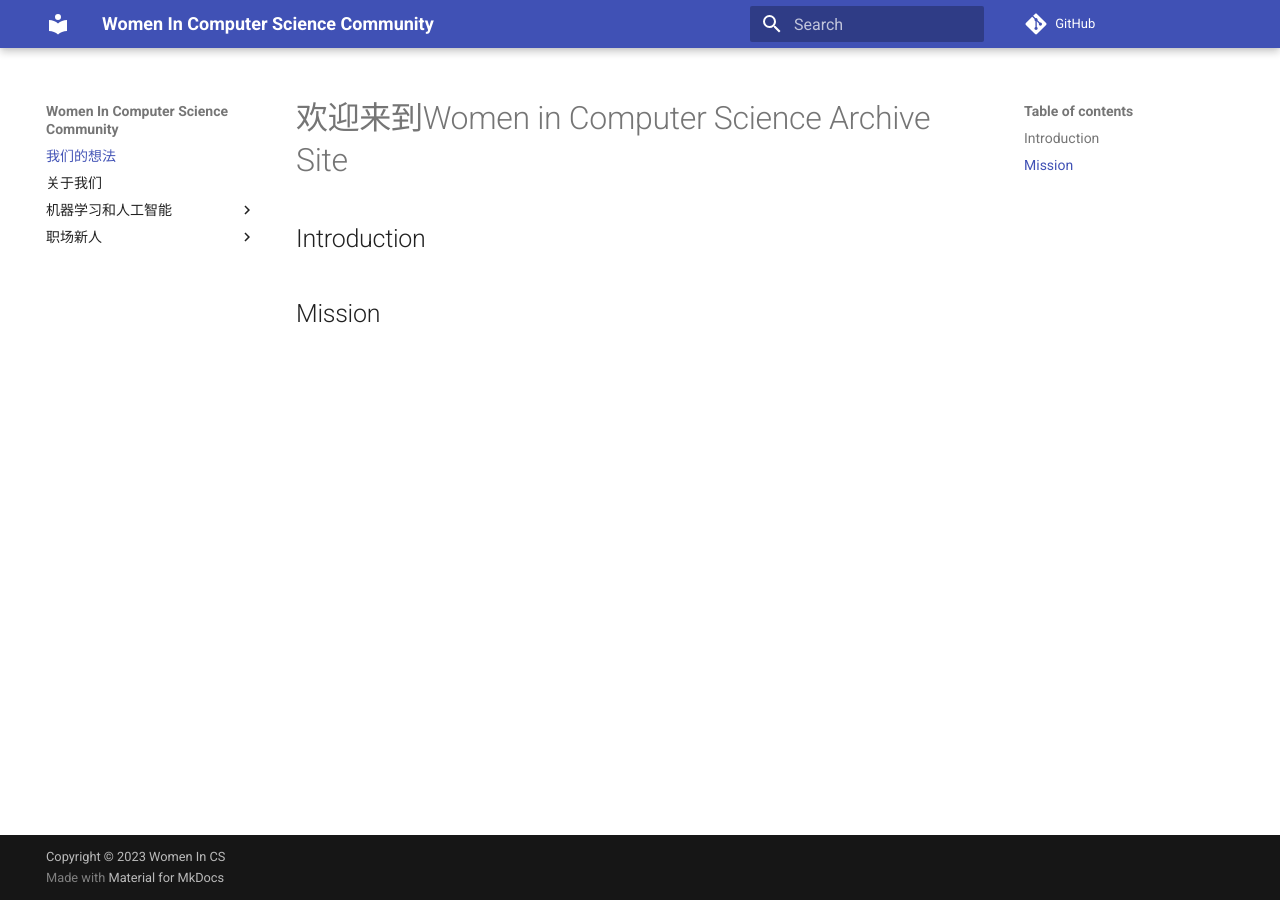
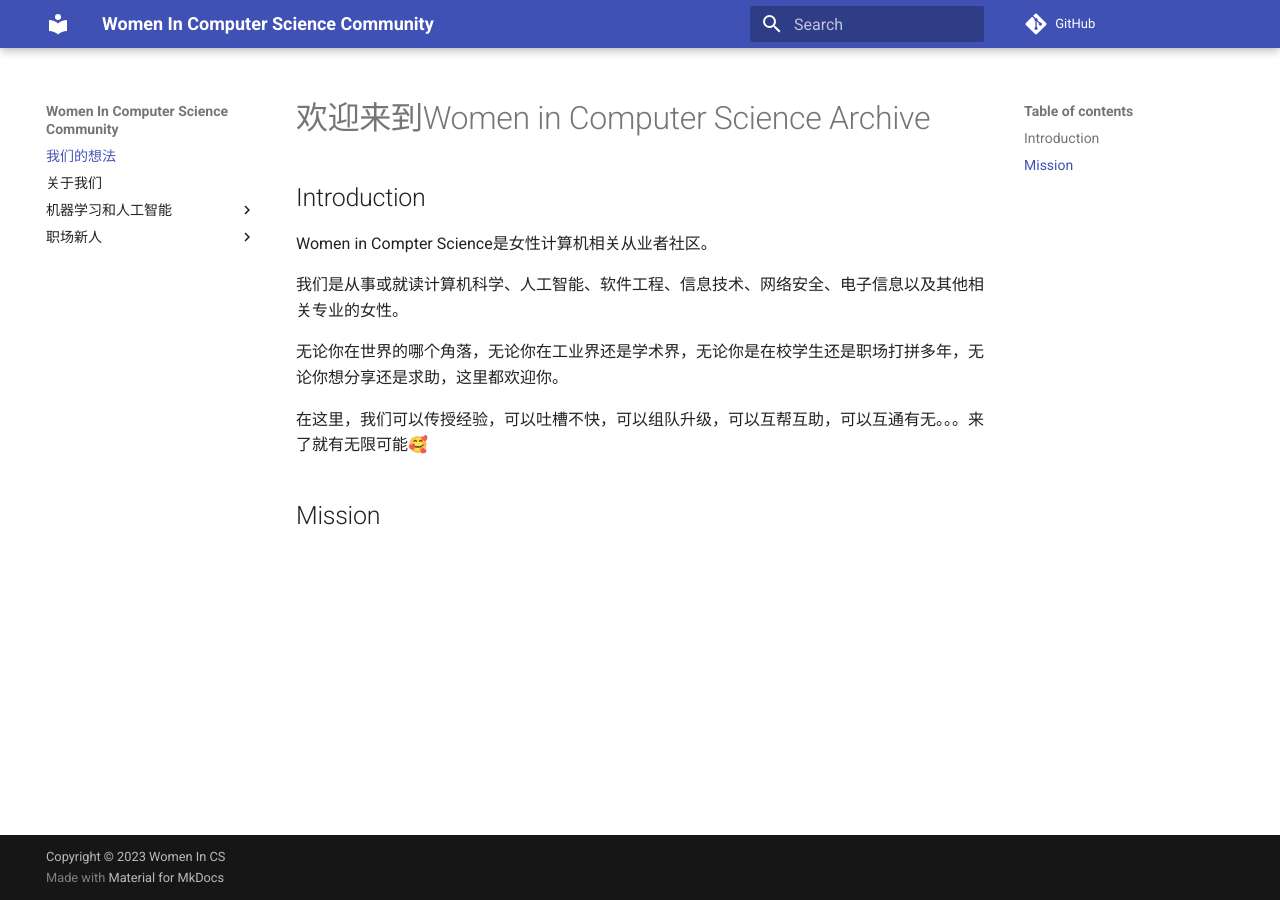
Before and after one commit to Women-in-Computer-Science/Women-in-CS-Archive, an MkDocs documentation site: the page built from docs/index.md, in a window 1280 px wide. Built offline with MkDocs 1.6.1 and Material for MkDocs 9.7.7, drawn with Linux system fonts in a browser that asks for light colours; comment, search, counter and statistics services are not loaded.

Commit message:
Update index.md

```diff
--- a/docs/index.md
+++ b/docs/index.md
@@ -1,5 +1,13 @@
-#  欢迎来到Women in Computer Science Archive Site
+#  欢迎来到Women in Computer Science Archive
 
 ## Introduction
+Women in Compter Science是女性计算机相关从业者社区。
+
+我们是从事或就读计算机科学、人工智能、软件工程、信息技术、网络安全、电子信息以及其他相关专业的女性。
+
+无论你在世界的哪个角落，无论你在工业界还是学术界，无论你是在校学生还是职场打拼多年，无论你想分享还是求助，这里都欢迎你。
+
+在这里，我们可以传授经验，可以吐槽不快，可以组队升级，可以互帮互助，可以互通有无。。。来了就有无限可能🥰
+
 
 ## Mission
```
